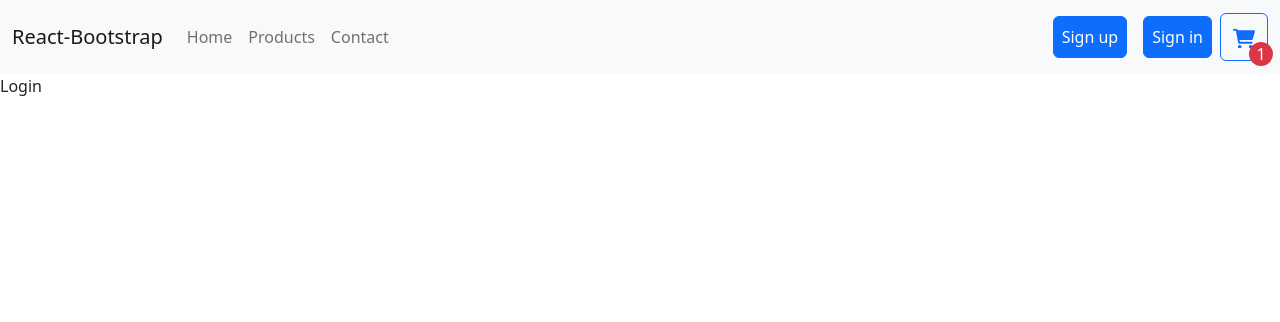
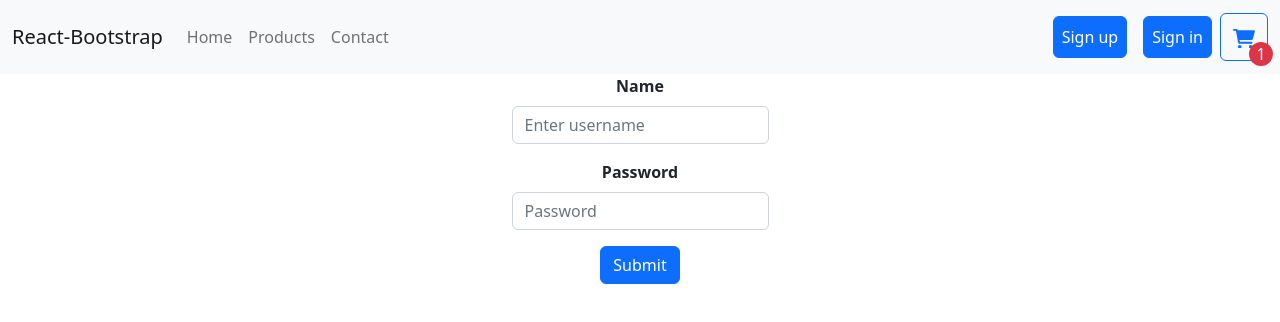
Before and after one commit to sebbe1236/react-typescript, a React (Create React App) app: page /login in a window 1280 px wide. Shown: the top 322 px of the page. Built offline with nearby package versions, Linux system fonts and the light colour scheme; no server answers.

Commit message:
login and add new user functions w ts-ignore.

```diff
--- a/src/components/layout/NavBar.tsx
+++ b/src/components/layout/NavBar.tsx
@@ -1,3 +1,4 @@
+//@ts-nocheck
 import React from "react";
 import Container from "react-bootstrap/Container";
 import Nav from "react-bootstrap/Nav";
@@ -16,7 +17,7 @@ function NavBar() {
 
     if (confirmLogout) {
       try {
-        localStorage.clear();
+        setAuth(null);
         navigate("/");
       } catch (error) {
         console.log("error");
@@ -40,7 +41,7 @@ function NavBar() {
           </Nav.Link>
           {auth ? (
             <>
-              <Button onClick={logout}></Button>
+              <Button onClick={logout}>Log out</Button>
             </>
           ) : (
             <>
--- a/src/pages/Loginandsignup/Login.tsx
+++ b/src/pages/Loginandsignup/Login.tsx
@@ -1,10 +1,79 @@
-import React from "react";
+// @ts-nocheck
+import axios from "axios";
+import React, { useState } from "react";
+import Button from "react-bootstrap/Button";
+import Form from "react-bootstrap/Form";
+import { useForm } from "react-hook-form";
+import { useAuth } from "../../components/context/Context";
+import { BASE_URL } from "../../utils/api";
 
-//Lag en opprett ny bruker/signup og sign in funksjon.
-//https://docs.strapi.io/developer-docs/latest/plugins/users-permissions.html#registration
+type FormData = {
+  username: string;
+  password: string;
+};
+
+type signInProps = {
+  username: string;
+  password: string;
+};
 
 function Login() {
-  return <div>Login</div>;
+  const [submit, setSubmit] = useState(false);
+  const [error, setError] = useState(null);
+
+  const url = BASE_URL + "auth/local";
+
+  const [auth, setAuth] = useAuth();
+
+  const {
+    register,
+    reset,
+    handleSubmit,
+    formState: { errors },
+  } = useForm<FormData>();
+
+  const onSubmit = async (data: signInProps) => {
+    setSubmit(true);
+    setError(null);
+
+    try {
+      const response = await axios.post(url, {
+        identifier: data.username,
+        password: data.password,
+      });
+      setAuth(response.data.jwt);
+      console.log(response.data);
+      reset();
+    } catch (error: any) {
+      setError(error.toString());
+    } finally {
+      setSubmit(false);
+    }
+  };
+
+  return (
+    <>
+      <Form className="form_container" onSubmit={handleSubmit(onSubmit)}>
+        <Form.Group className="mb-3">
+          <Form.Label>Name</Form.Label>
+          <Form.Control type="text" placeholder="Enter username" {...register("username", { required: true })} />
+          {errors.username && <div>invalid username</div>}
+        </Form.Group>
+
+        <Form.Group className="mb-3">
+          <Form.Label>Password</Form.Label>
+          <Form.Control type="text" placeholder="Password" {...register("password", { required: true })} />
+          {errors.password && <div>invalid password</div>}
+        </Form.Group>
+
+        <Button variant="primary" type="submit">
+          Submit
+        </Button>
+      </Form>
+      {submit && <div>You have been successfully logged in.</div>}
+      {error && <div>Something went wrong. Please contact customer support.</div>}
+    </>
+  );
 }
 
 export default Login;
--- a/src/pages/Loginandsignup/Signup.tsx
+++ b/src/pages/Loginandsignup/Signup.tsx
@@ -25,8 +25,6 @@ function Signup() {
   const [error, setError] = useState(null);
   const [success, setSuccess] = useState(false);
 
-  //const [auth, setAuth] = useAuth(); const [auth, setAuth] = useAuth(); element is not a array type error message
-
   const {
     register,
     handleSubmit,
@@ -44,8 +42,8 @@ function Signup() {
         email: data.email,
       });
       console.log(response.data);
-      console.log(response.data.jwt);
 
+      setSuccess(response.data);
       reset();
     } catch (error: any) {
       console.log(error);
@@ -79,6 +77,8 @@ function Signup() {
           Submit
         </Button>
       </Form>
+      {success && <div>User created. Please go to the sign in page to log in.</div>}
+      {error && <div>Some error occured</div>}
     </>
   );
 }
```
